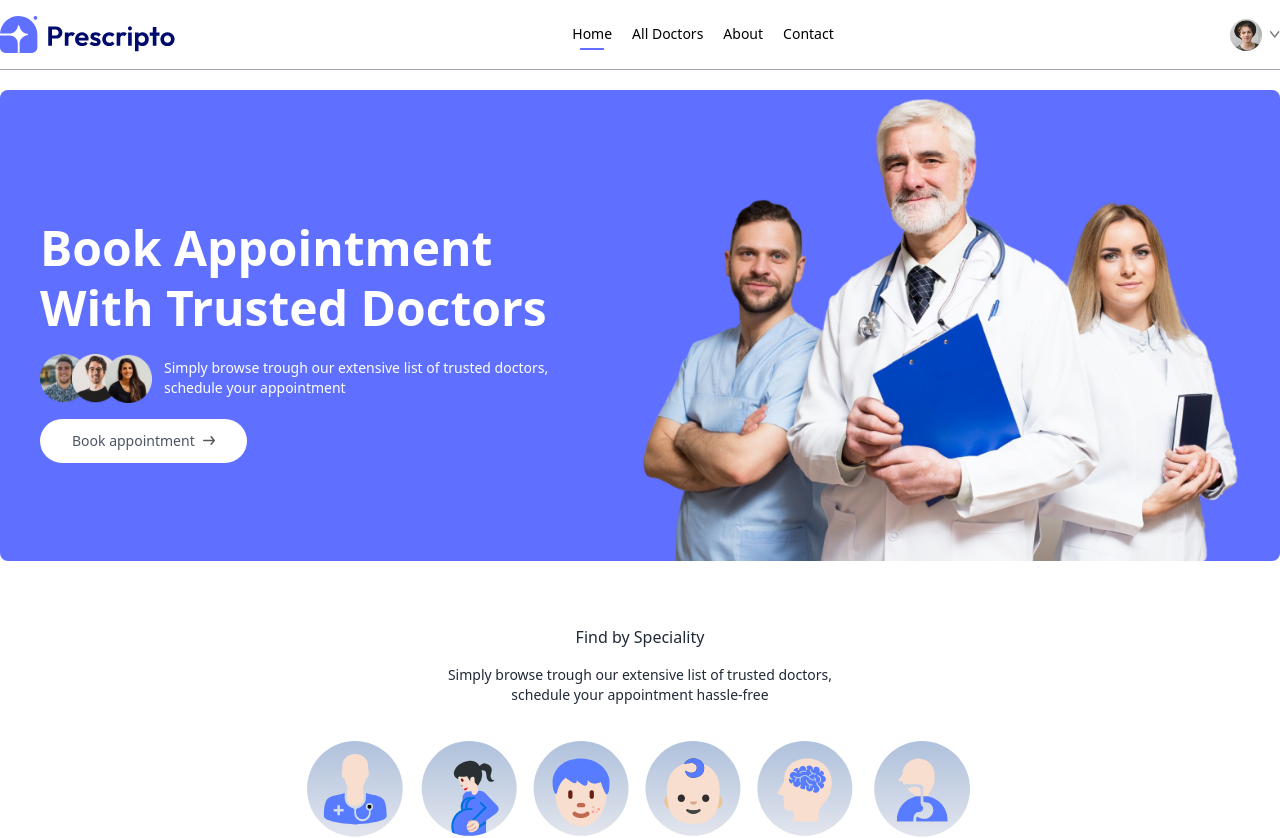
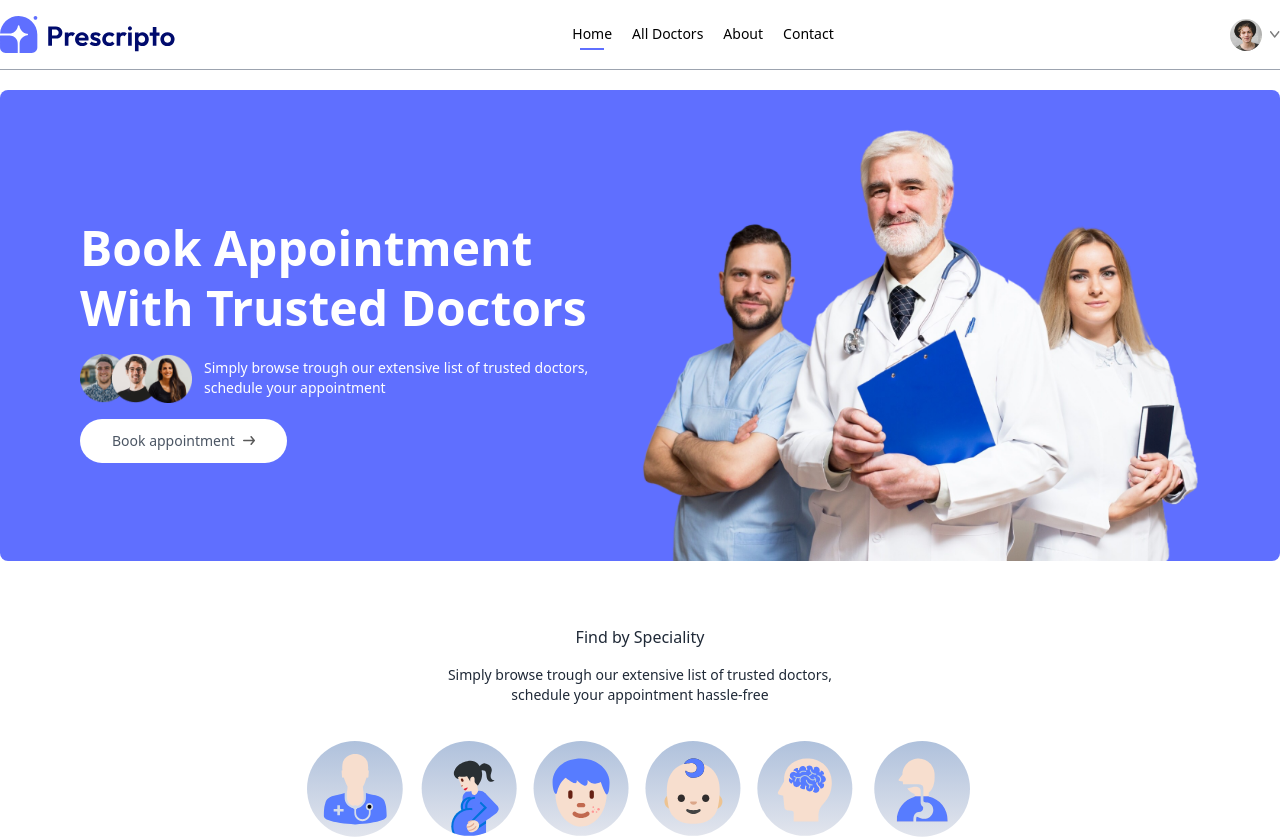
Before and after one commit to TazhibTechnology/Doctor-Appointment-Booking-Website, a React (Vite) app in the folder frontend/: page / in a window 1280 px wide. Shown: the top 838 px of the page. Built offline with nearby package versions, Linux system fonts and the light colour scheme.

Commit message:
Finished Footer section

```diff
--- a/frontend/src/components/Header.jsx
+++ b/frontend/src/components/Header.jsx
@@ -2,7 +2,7 @@
 
 const Header = () => {
   return (
-    <div className='flex flex-col md:flex-row flex-wrap bg-primary rounded-lg px-6 md:px-10 lg:px20'>
+    <div className='flex flex-col md:flex-row flex-wrap bg-primary rounded-lg px-6 md:px-10 lg:px-20'>
       {/* Left Side */}
       <div className='md:w-1/2 flex flex-col items-start justify-center gap-4 py-10 m-auto md:py-[10vw] md:mb-[-30px]'>
         <p className='text-3xl md:text-4x1 lg:text-5xl text-white font-semibold leading-tight md:leading-tight lg:leading-tight'>
```
